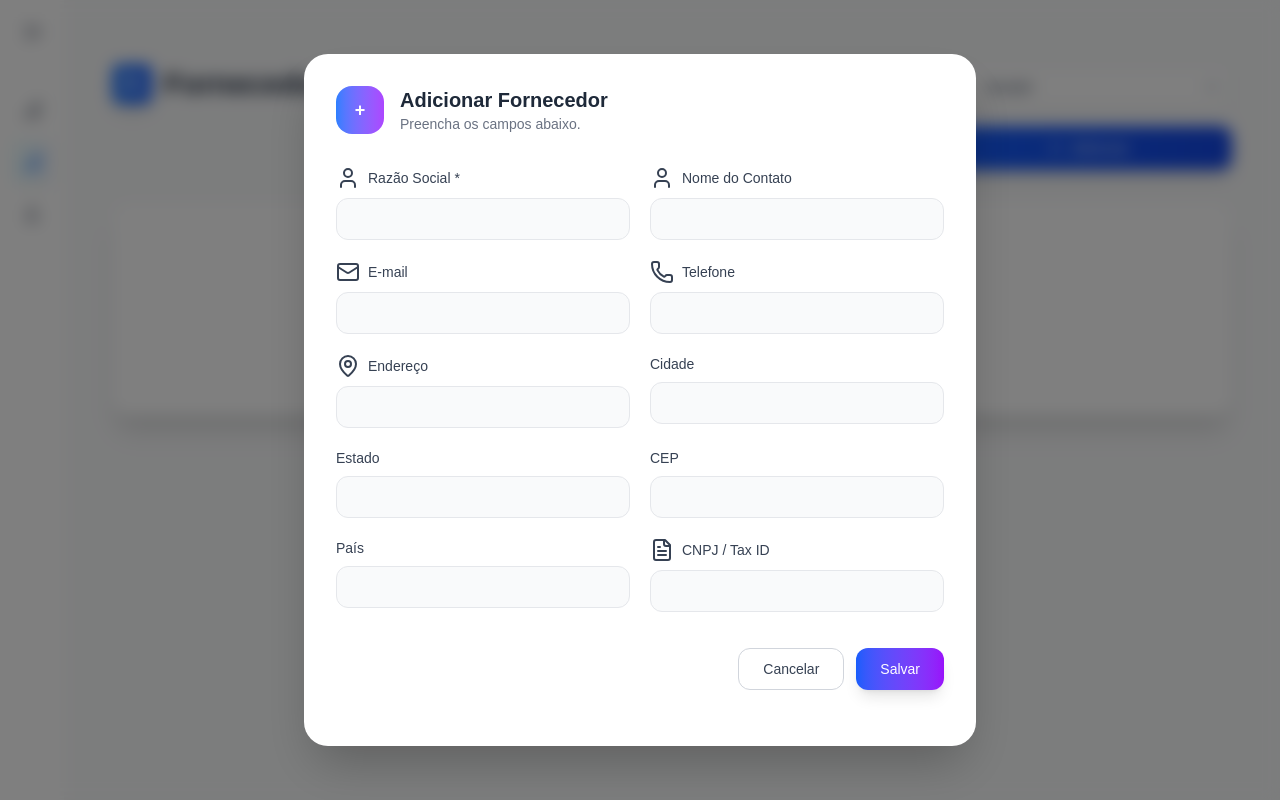
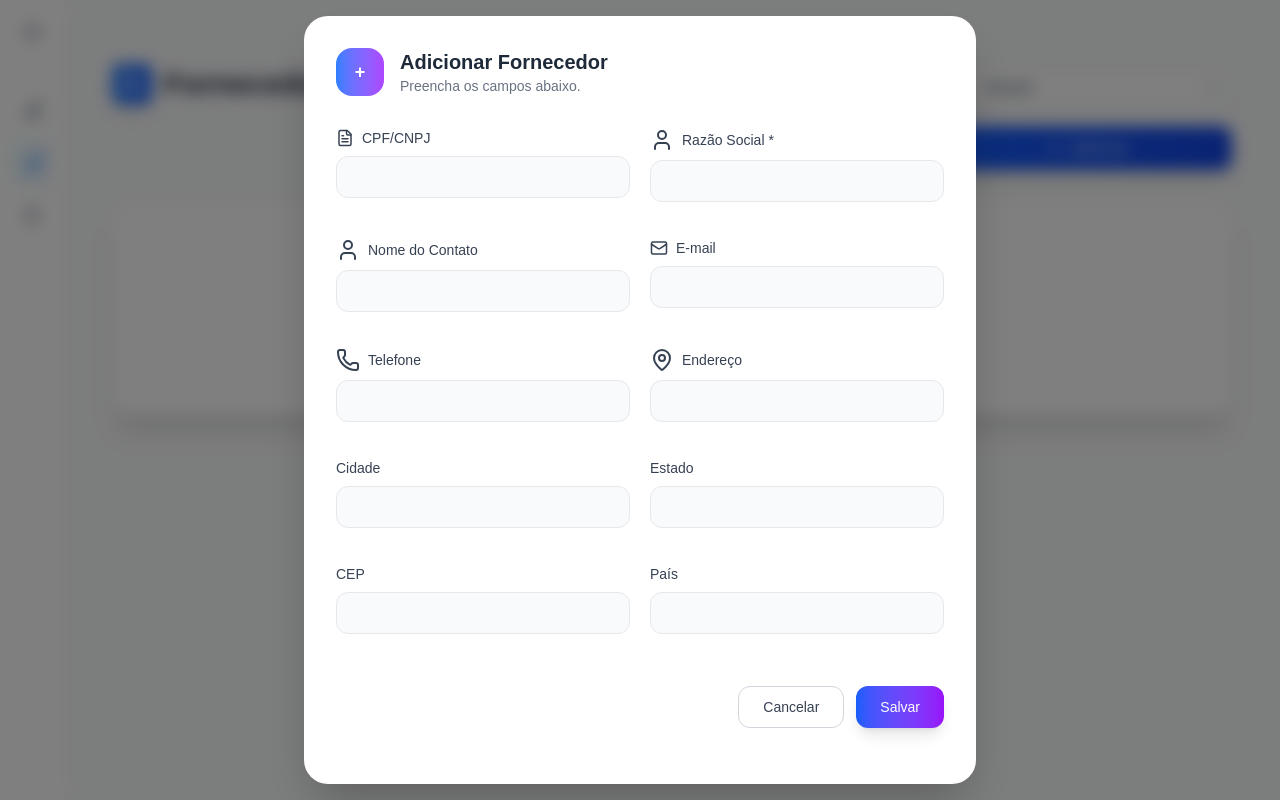
Before and after one commit to Paulocergio/ConnectaSys_Front, a Next.js app: page /suppliers in a window 1280 px wide. Both pictures are taken after typing "Sample" into the empty fields and a click on the button "Adicionar". Built offline with nearby package versions, Linux system fonts and the light colour scheme.

Commit message:
feat: adicionar validação e formatação de CPF/CNPJ, incluindo integração com API de CNPJ

```diff
--- a/package.json
+++ b/package.json
@@ -11,6 +11,7 @@
   "dependencies": {
     "@headlessui/react": "^2.2.4",
     "axios": "^1.9.0",
+    "debounce": "^2.2.0",
     "framer-motion": "^12.9.2",
     "lodash": "^4.17.21",
     "lucide-react": "^0.503.0",
--- /dev/null
+++ b/src/app/suppliers/documentFormatter.js
@@ -0,0 +1,22 @@
+
+export const formatDocument = (value) => {
+  const doc = value.replace(/\D/g, "");
+
+  if (doc.length <= 11) { // CPF
+    return doc
+      .replace(/(\d{3})(\d)/, "$1.$2")
+      .replace(/(\d{3})(\d)/, "$1.$2")
+      .replace(/(\d{3})(\d{1,2})$/, "$1-$2");
+  } else { // CNPJ
+    return doc
+      .replace(/^(\d{2})(\d)/, "$1.$2")
+      .replace(/^(\d{2})\.(\d{3})(\d)/, "$1.$2.$3")
+      .replace(/\.(\d{3})(\d)/, ".$1/$2")
+      .replace(/(\d{4})(\d)/, "$1-$2");
+  }
+};
+
+export const validateDocumentLength = (value) => {
+  const doc = value.replace(/\D/g, "");
+  return doc.length <= 14;
+};
--- a/src/app/suppliers/page.js
+++ b/src/app/suppliers/page.js
@@ -1,5 +1,5 @@
 "use client";
-import { useState } from "react";
+import { useState, useCallback, useMemo, useEffect } from "react";
 import Sidebar from "../../components/Sidebar";
 import Table from "../../components/Table/Table";
 import ModalAddGeneric from "../../components/Modals/ModalAddGeneric";
@@ -10,6 +10,7 @@ import { showError, showSuccess } from "../../components/Toast/ToastNotification
 const initialSupplierData = {
   company_name: "",
   contact_name: "",
+  emailError: "",
   email: "",
   phone: "",
   address: "",
@@ -27,37 +28,59 @@ export default function Suppliers() {
   const [formData, setFormData] = useState(initialSupplierData);
   const [suppliers, setSuppliers] = useState([]);
 
-  const toggleSidebar = () => setIsSidebarCollapsed((prev) => !prev);
+  const toggleSidebar = useCallback(() => setIsSidebarCollapsed(prev => !prev), []);
 
-
-  const handleAddClick = () => {
+  const handleAddClick = useCallback(() => {
     setFormData(initialSupplierData);
     setIsModalOpen(true);
-  };
+  }, []);
 
-  const handleChange = (e) => {
+  const handleChange = useCallback((e) => {
     const { name, value } = e.target;
-    setFormData((prev) => ({
-      ...prev,
-      [name]: value,
-    }));
-  };
+    setFormData(prev => ({ ...prev, [name]: value }));
+  }, []);
 
-  const handleSave = async () => {
+  const handleFill = useCallback((newData) => {
+    setFormData(prev => {
+      const updated = { ...prev };
+      if (!prev.company_name) updated.company_name = newData.company_name || prev.company_name;
+      if (!prev.address) updated.address = newData.address || prev.address;
+      if (!prev.city) updated.city = newData.city || prev.city;
+      if (!prev.state) updated.state = newData.state || prev.state;
+      if (!prev.zip_code) updated.zip_code = newData.zip_code || prev.zip_code;
+      if (!prev.country) updated.country = newData.country || prev.country;
+      return updated;
+    });
+  }, []);
+
+  const handleSave = useCallback(async () => {
     try {
       await createSupplier(formData);
       showSuccess("Fornecedor adicionado com sucesso!");
-
       setIsModalOpen(false);
       setFormData(initialSupplierData);
+    } catch (error) {
+      console.error(error);
 
 
-    } catch (error) {
-      console.error(error);
-      const msg = error?.response?.data?.error || "Erro ao adicionar fornecedor.";
-      showError(msg);
+      if (error.response?.data?.error === "Email já existe") {
+        setFormData(prev => ({
+          ...prev,
+          emailError: "Este e-mail já está cadastrado"
+        }));
+      } else {
+        showError(error?.response?.data?.error || "Erro ao adicionar fornecedor.");
+      }
     }
-  };
+  }, [formData]);
+
+  const memoizedFormFields = useMemo(() => (
+    <SuppliersFormFields
+      formData={formData}
+      onChange={handleChange}
+      onFill={handleFill}
+    />
+  ), [formData, handleChange, handleFill]);
 
   return (
     <div className="flex h-screen">
@@ -75,8 +98,9 @@ export default function Suppliers() {
           onClose={() => setIsModalOpen(false)}
           onSave={handleSave}
           title="Adicionar Fornecedor"
+          key={isModalOpen ? 'modal-open' : 'modal-closed'}
         >
-          <SuppliersFormFields formData={formData} onChange={handleChange} />
+          {memoizedFormFields}
         </ModalAddGeneric>
       </main>
     </div>
--- a/src/app/suppliers/suppliersFormFields.js
+++ b/src/app/suppliers/suppliersFormFields.js
@@ -1,106 +1,127 @@
+"use client";
+import { memo, useState, useRef, useCallback } from 'react';
 import { User, Mail, Phone, FileText, MapPin } from "lucide-react";
+import { debounce } from "lodash";
+import { fetchCnpjData } from "../../services/api/cnpjService";
+import { formatDocument, validateDocumentLength } from "../suppliers/documentFormatter";
+
+const InputField = memo(({ label, name, icon, value, onChange, onInput, type, required, errorMessage, maxLength }) => {
+  return (
+    <div className="mb-4">
+      <label className="flex items-center gap-2 text-sm font-medium text-gray-700 mb-2">
+        {icon} {label} {required && "*"}
+      </label>
+      <input
+        type={type}
+        name={name}
+        value={value ?? ""}
+        onChange={onChange}
+        onInput={onInput}
+        required={required}
+        maxLength={maxLength}
+        className="w-full px-4 py-2.5 bg-gray-50 border border-gray-200 rounded-xl text-sm text-gray-900 placeholder-gray-400 focus:outline-none focus:ring-2 focus:ring-blue-500"
+      />
+      {errorMessage && <p className="text-sm text-red-600 mt-1">{errorMessage}</p>}
+    </div>
+  );
+});
+
+const SuppliersFormFields = memo(({ formData, onChange, onFill }) => {
+  const [docError, setDocError] = useState("");
+  const [fieldLabel, setFieldLabel] = useState("CPF/CNPJ");
+  const lastDocRef = useRef("");
+
+  const handleChange = useCallback((e) => {
+    const { name, value } = e.target;
 
 
+    const formattedValue = formatDocument(value);
 
-export default function SuppliersFormFields({ formData, onChange }) {
+
+    const rawValue = formattedValue.replace(/\D/g, "");
+    if (rawValue.length > 14) return;
+
+    e.target.value = formattedValue;
+    onChange(e);
+
+
+    if (rawValue.length === 11) setFieldLabel("CPF");
+    else if (rawValue.length === 14) setFieldLabel("CNPJ");
+    else setFieldLabel("CPF/CNPJ");
+  }, [onChange]);
+
+  const handleDocInput = useCallback(debounce(async (value) => {
+    const doc = value.replace(/\D/g, "");
+    if (doc === lastDocRef.current) return;
+
+    lastDocRef.current = doc;
+
+    if (doc.length === 14) { // CNPJ
+      try {
+        const data = await fetchCnpjData(doc);
+        onFill({
+          company_name: data.razao_social || "",
+          address: `${data.estabelecimento?.logradouro || ""}, ${data.estabelecimento?.numero || ""}`,
+          city: data.estabelecimento?.cidade?.nome || "",
+          state: data.estabelecimento?.estado?.sigla || "",
+          zip_code: data.estabelecimento?.cep || "",
+          country: "Brasil",
+          tax_id: formatDocument(doc)
+        });
+        setDocError("");
+      } catch (error) {
+        setDocError("⚠️ API de CNPJ indisponível. Preencha os dados manualmente.");
+      }
+    } else if (doc.length === 11) { // CPF
+      setDocError("");
+      onFill({
+        tax_id: formatDocument(doc)
+      });
+    }
+  }, 500), [onFill]);
+
   return (
     <>
       <InputField
-        label="Razão Social"
-        name="company_name"
-        icon={<User />}
-        value={formData.company_name}
-        onChange={onChange}
-        required
+        label={fieldLabel}
+        name="tax_id"
+        icon={<FileText size={18} />}
+        value={formData.tax_id}
+        onChange={handleChange}
+        onInput={(e) => handleDocInput(e.target.value)}
+        errorMessage={docError}
+        maxLength={18}
       />
-
-      <InputField
-        label="Nome do Contato"
-        name="contact_name"
-        icon={<User />}
-        value={formData.contact_name}
-        onChange={onChange}
-      />
-
+      <InputField label="Razão Social" name="company_name" icon={<User />} value={formData.company_name} onChange={onChange} required />
+      <InputField label="Nome do Contato" name="contact_name" icon={<User />} value={formData.contact_name} onChange={onChange} />
       <InputField
         label="E-mail"
         name="email"
-        icon={<Mail />}
+        icon={<Mail size={18} />}
         value={formData.email}
-        onChange={onChange}
+        onChange={(e) => {
+
+          if (formData.emailError) {
+            onChange({
+              target: {
+                name: "emailError",
+                value: ""
+              }
+            });
+          }
+          onChange(e);
+        }}
         type="email"
+        errorMessage={formData.emailError}
       />
-
-      <InputField
-        label="Telefone"
-        name="phone"
-        icon={<Phone />}
-        value={formData.phone}
-        onChange={onChange}
-      />
-
-      <InputField
-        label="Endereço"
-        name="address"
-        icon={<MapPin />}
-        value={formData.address}
-        onChange={onChange}
-      />
-
-      <InputField
-        label="Cidade"
-        name="city"
-        value={formData.city}
-        onChange={onChange}
-      />
-
-      <InputField
-        label="Estado"
-        name="state"
-        value={formData.state}
-        onChange={onChange}
-      />
-
-      <InputField
-        label="CEP"
-        name="zip_code"
-        value={formData.zip_code}
-        onChange={onChange}
-      />
-
-      <InputField
-        label="País"
-        name="country"
-        value={formData.country}
-        onChange={onChange}
-      />
-
-      <InputField
-        label="CNPJ / Tax ID"
-        name="tax_id"
-        icon={<FileText />}
-        value={formData.tax_id}
-        onChange={onChange}
-      />
+      <InputField label="Telefone" name="phone" icon={<Phone />} value={formData.phone} onChange={onChange} />
+      <InputField label="Endereço" name="address" icon={<MapPin />} value={formData.address} onChange={onChange} />
+      <InputField label="Cidade" name="city" value={formData.city} onChange={onChange} />
+      <InputField label="Estado" name="state" value={formData.state} onChange={onChange} />
+      <InputField label="CEP" name="zip_code" value={formData.zip_code} onChange={onChange} />
+      <InputField label="País" name="country" value={formData.country} onChange={onChange} />
     </>
   );
+});
 
-
-}
-
-
-const InputField = ({ label, name, icon, value, onChange, type = "text", required = false }) => (
-  <div>
-    <label className="flex items-center gap-2 text-sm font-medium text-gray-700 mb-2">
-      {icon} {label} {required && "*"}
-    </label>
-    <input
-      type={type}
-      name={name}
-      value={value ?? ""}
-      onChange={onChange}
-      required={required}
-      className="w-full px-4 py-2.5 bg-gray-50 border border-gray-200 rounded-xl text-sm text-gray-900 placeholder-gray-400 focus:outline-none focus:ring-2 focus:ring-blue-500"
-    />
-  </div>
-);
+export default SuppliersFormFields;
--- /dev/null
+++ b/src/services/api/cnpjService.js
@@ -0,0 +1,14 @@
+import axios from "axios";
+
+export async function fetchCnpjData(cnpj) {
+  const cleaned = cnpj.replace(/\D/g, "");
+  if (cleaned.length !== 14) throw new Error("CNPJ inválido");
+
+  try {
+    const response = await axios.get(`https://publica.cnpj.ws/cnpj/${cleaned}`);
+    return response.data;
+  } catch (error) {
+    console.error("Erro ao buscar CNPJ:", error);
+    throw new Error("Erro ao consultar o CNPJ");
+  }
+}
--- a/tsconfig.json
+++ b/tsconfig.json
@@ -19,6 +19,6 @@
       }
     ]
   },
-  "include": ["next-env.d.ts", ".next/types/**/*.ts", "**/*.ts", "**/*.tsx"],
+  "include": ["next-env.d.ts", ".next/types/**/*.ts", "**/*.ts", "**/*.tsx", "src/services/api/cnpjService.js"],
   "exclude": ["node_modules"]
 }
```
Also changed, not shown: 1 other file (tests, documents, lock files or other folders).
